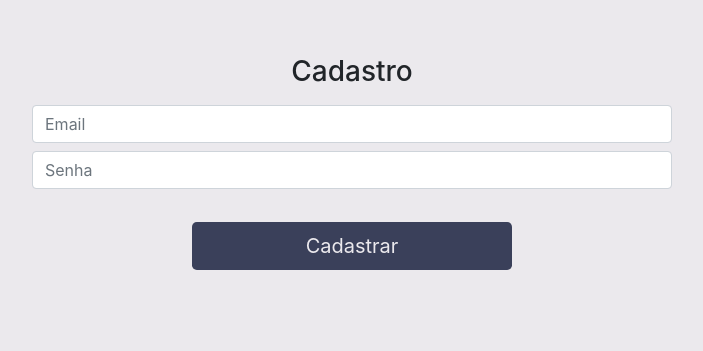
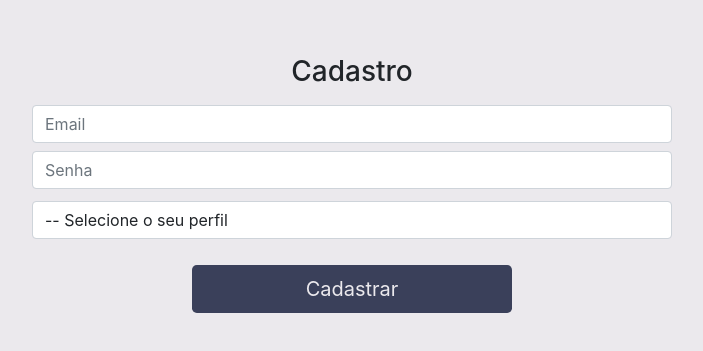
Before and after one commit to caioserram/hackland, a React (Create React App) app: page /cadastro in a window 1280 px wide. Shown: the part 137-488 px from the top of the page, without its empty margins (288-991 px from the left). Built offline with nearby package versions, Linux system fonts and the light colour scheme.

Commit message:
ajustes no cadastro

```diff
--- a/src/view/cadastro/index.js
+++ b/src/view/cadastro/index.js
@@ -2,12 +2,16 @@ import React, { useState } from 'react';
 import './cadastro.css';
 import firebase from '../../config/firebase';
 import 'firebase/auth';
+import { Redirect } from 'react-router-dom';
 
 function NovoUsuario(){
     const[email, setEmail] = useState();
     const[senha, setSenha] = useState();
+    const[tipoUsuario, setTipoUsuario] = useState();
     const[msgTipo, setMsgTipo] = useState();
     const[msg, setMsg] = useState();
+
+    const db = firebase.firestore();
 
     function cadastrar(){
         setMsgTipo(null);
@@ -20,6 +24,11 @@ function NovoUsuario(){
 
         firebase.auth().createUserWithEmailAndPassword(email,senha).then(resultado => {
             setMsgTipo('sucesso');
+            db.collection('cadastro').add({
+                email: email,
+                senha: senha,
+                tipoUsuario: tipoUsuario
+            })
         }).catch(erro => {
             setMsgTipo('erro');
             switch(erro.message){
@@ -43,6 +52,10 @@ function NovoUsuario(){
     return(
         <div className="Login-content d-flex align-items-center">
 
+            {
+                msgTipo === 'sucesso' ? <Redirect to='/' /> : null
+            }
+
             <form className="form-signin mx-auto">
                 <div className="text-center mb4">
                 <i class="far fa-calendar-check text-white fa-3x"></i>
@@ -51,7 +64,13 @@ function NovoUsuario(){
 
                     <input onChange={(e) => setEmail(e.target.value) } type="email" id="inputEmail" className="form-control my-2" placeholder="Email " />
                     <input onChange={(e) => setSenha(e.target.value) } type="password" id="inputPassword" className="form-control my-2" placeholder="Senha " />
-
+                    <div className="form-group">
+                        <select onChange={(e) => setTipoUsuario(e.target.value)} className="form-control">
+                            <option disabled selected value> -- Selecione o seu perfil </option>
+                            <option> Hacker </option>
+                            <option> Empreendedor </option>
+                        </select>
+                    </div>
                 <button onClick={cadastrar} className="btn btn-lg btn-block btn-login" type="button">Cadastrar</button>
 
                 <div className="msg-login text-center my-5">
--- a/src/view/home/index.js
+++ b/src/view/home/index.js
@@ -10,7 +10,6 @@ function Home(){
     const[desafios, setDesafios] = useState([]);
 
     useEffect(() => {
-        alert('carregou');
         firebase.firestore().collection('desafios').get().then(
             async(resultado) => {
                 let listaDesafios = []
```
Also changed, not shown: 1 other file (tests, documents, lock files or other folders).
